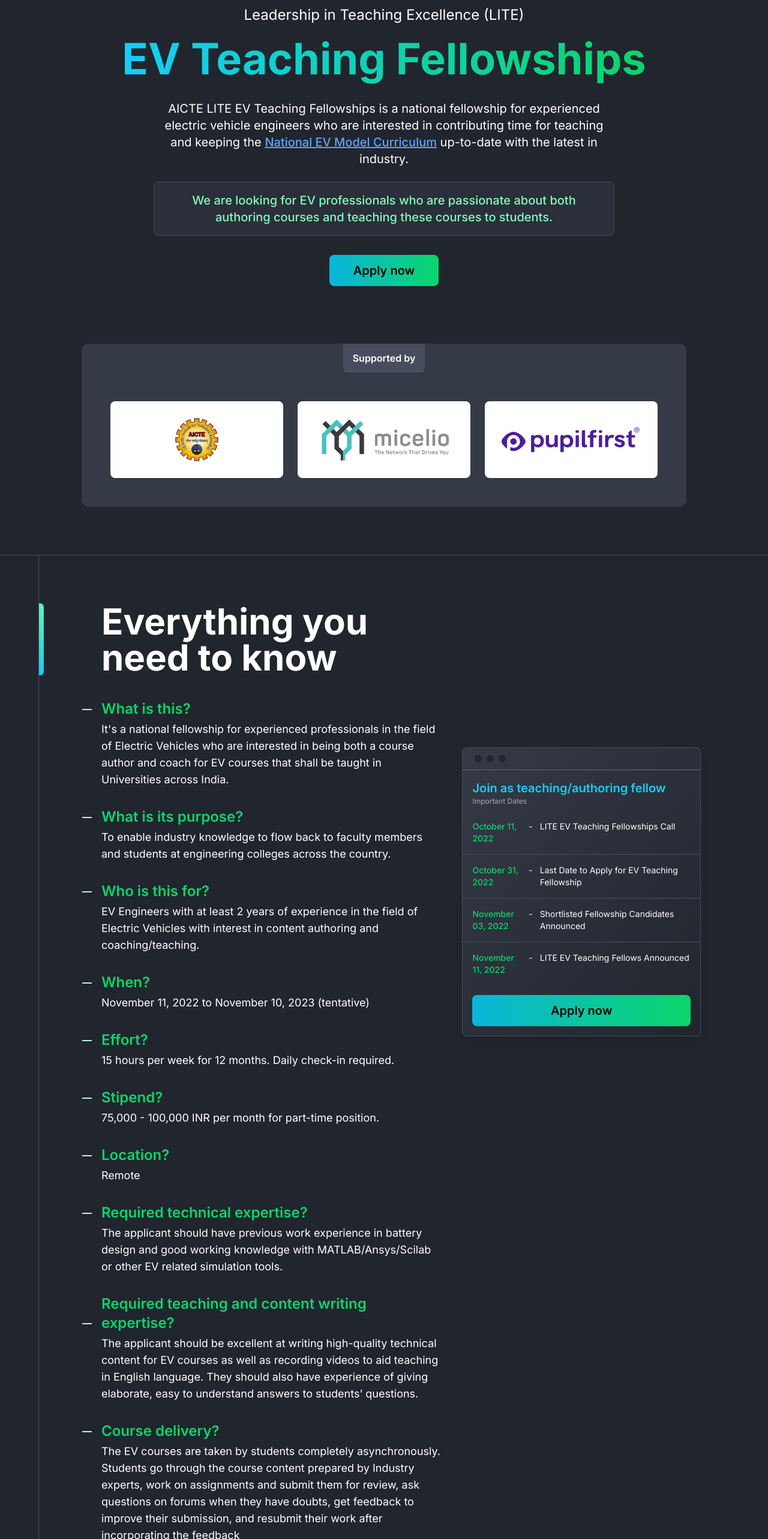
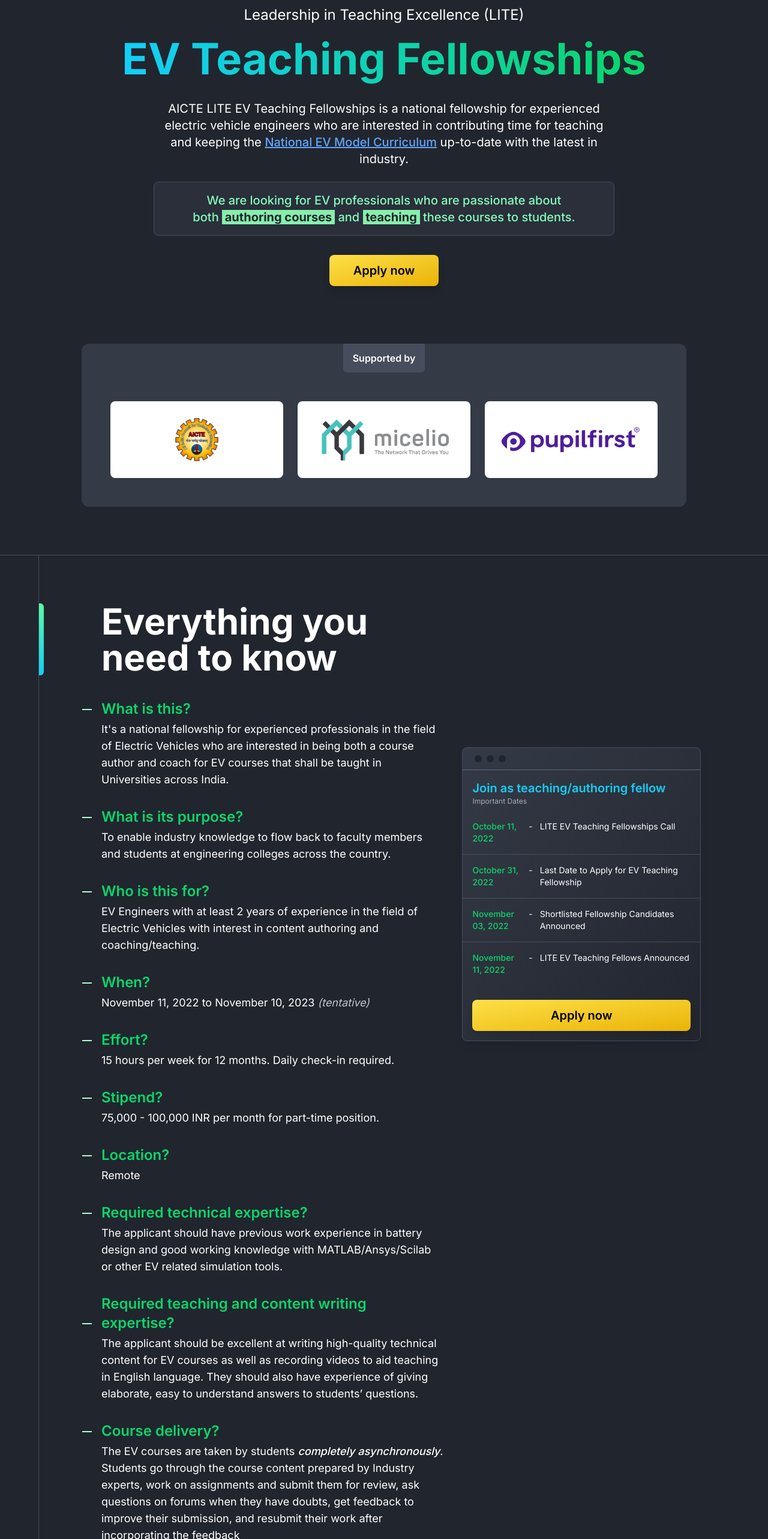
Before and after one commit to reenas/ev.pupilfirst.org, a Next.js app: page /teaching-fellowship in a window 1280 px wide. Shown: the part 234-2800 px from the top of the page at 60% size. Built offline with nearby package versions, Linux system fonts and the light colour scheme.

Commit message:
Minor updates on typography

```diff
--- a/pages/teaching-fellowship.js
+++ b/pages/teaching-fellowship.js
@@ -81,14 +81,22 @@
               up-to-date with the latest in industry.
             </p>
             <p className="text-xl max-w-3xl text-primary-300 font-medium bg-gray-800 bg-opacity-50 text-center mt-6 py-4 px-6 rounded-lg border border-gray-700">
-              We are looking for EV professionals who are passionate about both
-              authoring courses and teaching these courses to students.
+              We are looking for EV professionals who are passionate about
+              both&nbsp;
+              <mark className="bg-green-300 font-bold text-gray-900">
+                &nbsp;authoring courses&nbsp;
+              </mark>
+              &nbsp;and{" "}
+              <mark className="bg-green-300 font-bold text-gray-900">
+                &nbsp;teaching&nbsp;
+              </mark>{" "}
+              these courses to students.
             </p>
             <p>
               <a
                 href="https://pupilfirst.typeform.com/to/Y6q6LScN"
                 target="_blank"
-                className="block bg-gradient-to-r from-secondary-500 to-primary-500 lg:text-xl py-3 px-10 mt-8 rounded-lg font-semibold text-black hover:brightness-110"
+                className="block text-center bg-gradient-to-br from-yellow-300 to-yellow-500 shadow-lg lg:text-xl py-3 px-10 mt-8 rounded-lg font-semibold text-black hover:shadow-2xl hover:from-yellow-200 hover:to-yellow-400 transition "
               >
                 Apply now
               </a>
@@ -138,7 +146,12 @@
               />
               <DescriptionListItem
                 title="When?"
-                content="November 11, 2022 to November 10, 2023 (tentative)"
+                content={
+                  <p>
+                    November 11, 2022 to November 10, 2023{" "}
+                    <span className="italic text-gray-300">(tentative)</span>
+                  </p>
+                }
               />
               <DescriptionListItem
                 title="Effort?"
@@ -159,7 +172,19 @@
               />
               <DescriptionListItem
                 title="Course delivery?"
-                content="The EV courses are taken by students completely asynchronously. Students go through the course content prepared by Industry experts, work on assignments and submit them for review, ask questions on forums when they have doubts, get feedback to improve their submission, and resubmit their work after incorporating the feedback"
+                content={
+                  <p>
+                    The EV courses are taken by students{" "}
+                    <span className="italic font-medium">
+                      completely asynchronously
+                    </span>
+                    . Students go through the course content prepared by
+                    Industry experts, work on assignments and submit them for
+                    review, ask questions on forums when they have doubts, get
+                    feedback to improve their submission, and resubmit their
+                    work after incorporating the feedback
+                  </p>
+                }
               />
               <DescriptionListItem
                 title="Part-time or full-time?"
@@ -227,7 +252,8 @@
                     <p className="p-4">
                       <a
                         href="https://pupilfirst.typeform.com/to/Y6q6LScN"
-                        className="block bg-gradient-to-r from-secondary-500 to-primary-500 py-3 px-8 text-center rounded-lg font-semibold text-black hover:brightness-110"
+                        target="_blank"
+                        className="block text-center bg-gradient-to-br from-yellow-300 to-yellow-500 shadow-lg py-3 px-8 mt-2 rounded-lg font-semibold text-black hover:shadow-2xl hover:from-yellow-200 hover:to-yellow-400 transition"
                       >
                         Apply now
                       </a>
@@ -274,9 +300,10 @@
         </SectionWithHeading>
         <SectionWithHeading heading="Requirements">
           <p>
-            We are looking for industry professionals with at least two years of
-            experience in the field of Electric Vehicles. Following are the
-            requirements for this position:
+            We are looking for industry professionals with{" "}
+            <span className="font-bold">at least two years</span> of experience
+            in the field of Electric Vehicles. Following are the requirements
+            for this position:
           </p>
           <ul className="list-none mt-8">
             <ListItem content="Should work in an EV related company during the last two years in a technical role." />
@@ -300,12 +327,12 @@
             evaluation and providing feedback for iterative course development
             processes.
           </p>
-          <p className="mt-4">
+          <p className="mt-4 font-bold">
             Currently, we have{" "}
             <a
               href="https://www.pupilfirst.school/courses/641/curriculum"
               target="_blank"
-              className="text-blue-400 font-medium underline hover:text-blue-500 transition"
+              className="text-blue-400 font-bold underline hover:text-blue-500 transition"
             >
               EV101
             </a>{" "}
@@ -313,13 +340,32 @@
             <a
               href="https://www.pupilfirst.school/courses/643/curriculum"
               target="_blank"
-              className="text-blue-400 font-medium underline hover:text-blue-500 transition"
+              className="text-blue-400 font-bold underline hover:text-blue-500 transition"
             >
               EV201
             </a>{" "}
             courses that are being offered to students. We have planned to
             develop an advanced EV301 course.
           </p>
+          <div className="mt-8">
+            <h4 className="text-2xl text-primary-500">
+              Your primary responsibilities can be generally split into two
+              categories
+            </h4>
+            <ul className="list-decimal mt-4 ml-8 space-y-3">
+              <li>
+                <span className="font-bold">Course Authorship</span> - This will
+                be the majority of the work and will include writing scripts and
+                recording videos that would enable the upkeep of the EV National
+                model curriculum.
+              </li>
+              <li>
+                <span className="font-bold">Teaching</span> - This would involve
+                answering doubts in the online learning community, and reviewing
+                & grading assignments submitted by students.
+              </li>
+            </ul>
+          </div>
           <div className="mt-8">
             <h4 className="text-2xl text-primary-500">
               Other Key Responsibilities Include:
@@ -364,11 +410,11 @@
         </SectionWithHeading>
         <SectionWithHeading heading="Rolling Evaluations">
           <p>
-            All incoming applications are evaluated on a first-come, first-served
-            basis, and if there are enough qualified applicants, the application
-            process will close earlier. Therefore, we encourage you to apply
-            early if you are interested in being a part of this fellowship
-            program.
+            All incoming applications are evaluated on a first-come,
+            first-served basis, and if there are enough qualified applicants,
+            the application process will close earlier. Therefore, we encourage
+            you to apply early if you are interested in being a part of this
+            fellowship program.
           </p>
           <p className="mt-4">
             Once your application is shortlisted, we will reach out to you with
@@ -400,7 +446,8 @@
             <p>
               <a
                 href="https://pupilfirst.typeform.com/to/Y6q6LScN"
-                className="block bg-black py-3 px-8 rounded-lg font-semibold text-primary-500 hover:brightness-110"
+                target="_blank"
+                className="block bg-black py-3 px-8 shadow-lg lg:text-xl mt-8 rounded-lg font-semibold text-primary-500 hover:shadow-2xl hover:from-yellow-200 hover:to-yellow-400 transition"
               >
                 Apply Now for LITE EV Teaching Fellowship
               </a>
```
